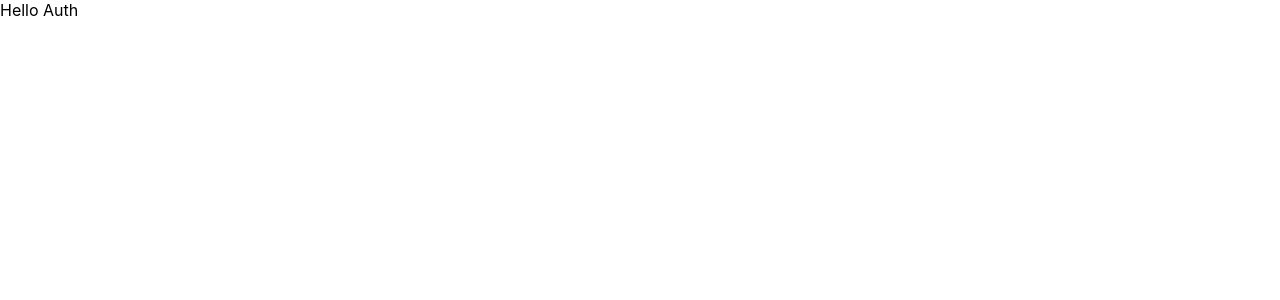
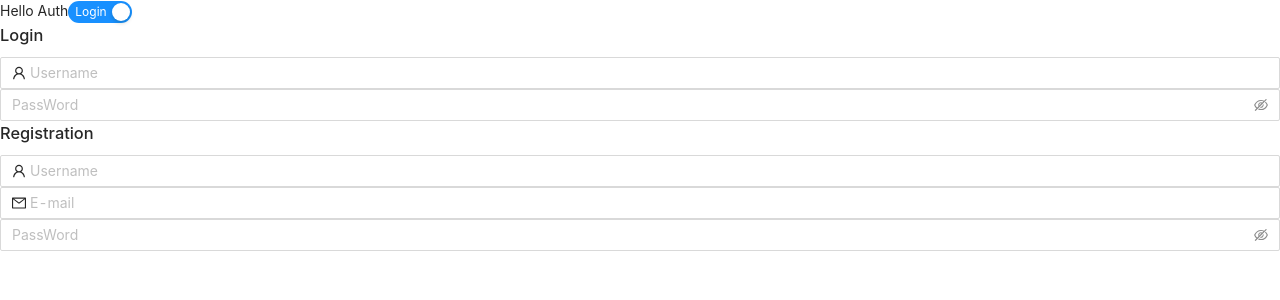
Before and after one commit to snegyeliczky/Kinsta-Pet-Project, a React (Create React App) app in the folder client/: page /auth in a window 1280 px wide. Shown: the top 300 px of the page. Built offline with nearby package versions, Linux system fonts and the light colour scheme.

Commit message:
Login and register component added

```diff
--- a/client/package.json
+++ b/client/package.json
@@ -10,6 +10,7 @@
     "@types/node": "^12.12.62",
     "@types/react": "^16.9.49",
     "@types/react-dom": "^16.9.8",
+    "antd": "^4.6.6",
     "react": "^16.13.1",
     "react-dom": "^16.13.1",
     "react-router-dom": "^5.2.0",
--- a/client/src/App.tsx
+++ b/client/src/App.tsx
@@ -2,11 +2,13 @@ import React from 'react';
 import './App.css';
 import {BrowserRouter as Router, Route} from "react-router-dom";
 import AuthPage from "./pages/AuthPage";
+import MainPage from "./pages/MainPage";
 
 function App() {
   return (
       <Router>
         <Route exact path={"/auth"} component={AuthPage}/>
+        <Route exact path={"/"} component={MainPage}/>
       </Router>
 
   );
--- /dev/null
+++ b/client/src/components/authComp/Login.tsx
@@ -0,0 +1,16 @@
+import React from 'react';
+import {Input} from 'antd';
+import { MailOutlined,UserOutlined, EyeInvisibleOutlined, EyeTwoTone } from '@ant-design/icons';
+import 'antd/dist/antd.css';
+
+const Login = () => {
+    return (
+        <div className={"authComp"}>
+            <h3>Login</h3>
+            <Input placeholder={"Username"} prefix={<UserOutlined />}/>
+            <Input.Password placeholder={"PassWord"} iconRender={visible => (visible ? <EyeTwoTone /> : <EyeInvisibleOutlined />)} />
+        </div>
+    );
+};
+
+export default Login;
--- /dev/null
+++ b/client/src/components/authComp/Registration.tsx
@@ -0,0 +1,18 @@
+import React from 'react';
+import {Input} from 'antd';
+import { MailOutlined,UserOutlined, EyeInvisibleOutlined, EyeTwoTone } from '@ant-design/icons';
+import 'antd/dist/antd.css';
+
+const Registration = () => {
+    return (
+        <div>
+            <h3>Registration</h3>
+            <Input placeholder={"Username"} prefix={<UserOutlined />}/>
+            <Input placeholder={"E-mail"} prefix={<MailOutlined />}/>
+            <Input.Password placeholder={"PassWord"} iconRender={visible => (visible ? <EyeTwoTone /> : <EyeInvisibleOutlined />)} />
+
+        </div>
+    );
+};
+
+export default Registration;
--- a/client/src/pages/AuthPage.tsx
+++ b/client/src/pages/AuthPage.tsx
@@ -1,9 +1,20 @@
 import React from 'react';
+import Login from "../components/authComp/Login";
+import Registration from "../components/authComp/Registration";
+import { Switch } from 'antd';
 
 const AuthPage = () => {
+
     return (
         <div>
+
             Hello Auth
+            <Switch checkedChildren="Login" unCheckedChildren="Registration" defaultChecked onChange={e=>{
+                console.log(e)
+            }}/>
+
+            <Login/>
+            <Registration/>
         </div>
     );
 };
--- /dev/null
+++ b/client/src/pages/MainPage.tsx
@@ -0,0 +1,11 @@
+import React from 'react';
+
+const MainPage = () => {
+    return (
+        <div>
+            Hello mainPage
+        </div>
+    );
+};
+
+export default MainPage;
```
Also changed, not shown: 1 other file (tests, documents, lock files or other folders).
